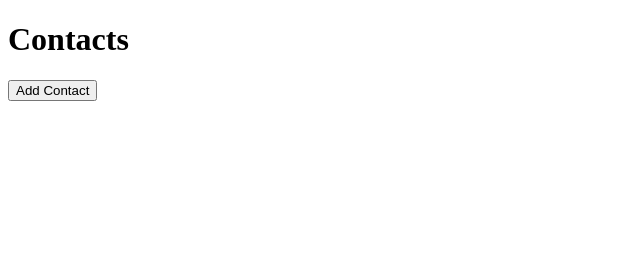
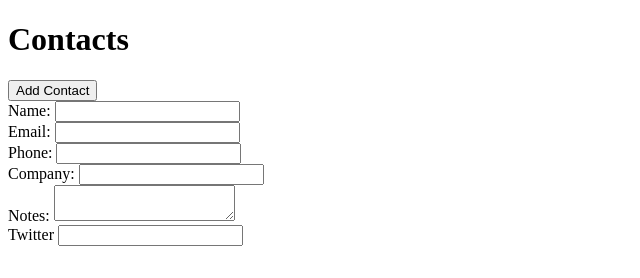
Before and after one commit to designerofthing/address_book_challenge, a website: page src/index.html in a window 1280 px wide. Shown: the whole page, without its empty margins (0-640 px from the left). Drawn offline with Linux system fonts and the light colour scheme.

Commit message:
adding test for form inputs, adding form & inputs

```diff
--- a/src/index.html
+++ b/src/index.html
@@ -8,6 +8,20 @@
 <body>
     <h1>Contacts</h1>
     <button id="add-contact">Add Contact</button>
+    <form id="new-contact-form">
+        <label for="name">Name:</label>
+        <input id="name" name="name" type="text"><br>
+        <label for="email">Email:</label>
+        <input type="email" name="email" id="email"><br>
+        <label for="phone">Phone:</label>
+        <input id="phone" name="phone" type="text"><br>
+        <label for="company">Company:</label>
+        <input id="company" name="company" type="text"><br>
+        <label for="notes">Notes:</label>
+        <textarea name="notes" id="notes" type="text"></textarea><br>
+        <label for="twitter">Twitter</label>
+        <input type="text" name="twitter" id="twitter">
+    </form>
 
 </body>
 </html>
```
Also changed, not shown: cypress/integration/userCanCreateAContact.feature.js (+6 -0 lines).
